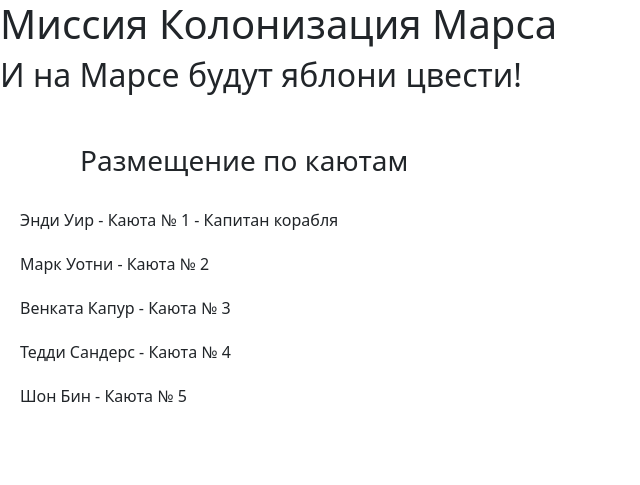
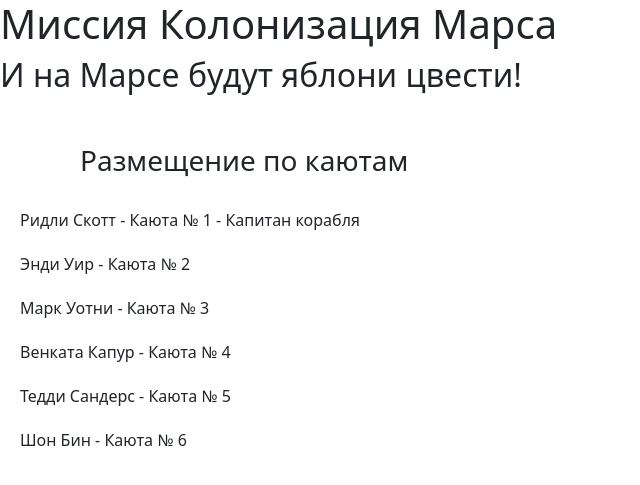
Before and after one commit to Comper123/Marc-2, a Flask app: page /distribution in a window 1280 px wide. Shown: the top 485 px of the page, without its empty margins (0-640 px from the left). Run offline with Flask 3, Linux system fonts and the light colour scheme.

Commit message:
Add files via upload

```diff
--- a/Marc2/templates/distribution.html
+++ b/Marc2/templates/distribution.html
@@ -3,11 +3,12 @@
 
 {% block title %}{{ data["title"] }}{% endblock %}
 {% block content %}
+{% set prestige = 'Капитан корабля' %}
 <div class="places">
     <h3 class="zag1">Размещение по каютам</h3>
-    {% for people in data["peoples"][1:] %}
+    {% for people in data["peoples"] %}
         {% if loop.index == 1 %}
-        <p class="people">{{ people }} - Каюта № {{ loop.index }} - Капитан корабля</p>
+        <p class="people">{{ people }} - Каюта № {{ loop.index }} - {{ prestige }}</p>
         {% else %}
         <p class="people">{{ people }} - Каюта № {{ loop.index }}</p>
         {% endif %}
```
